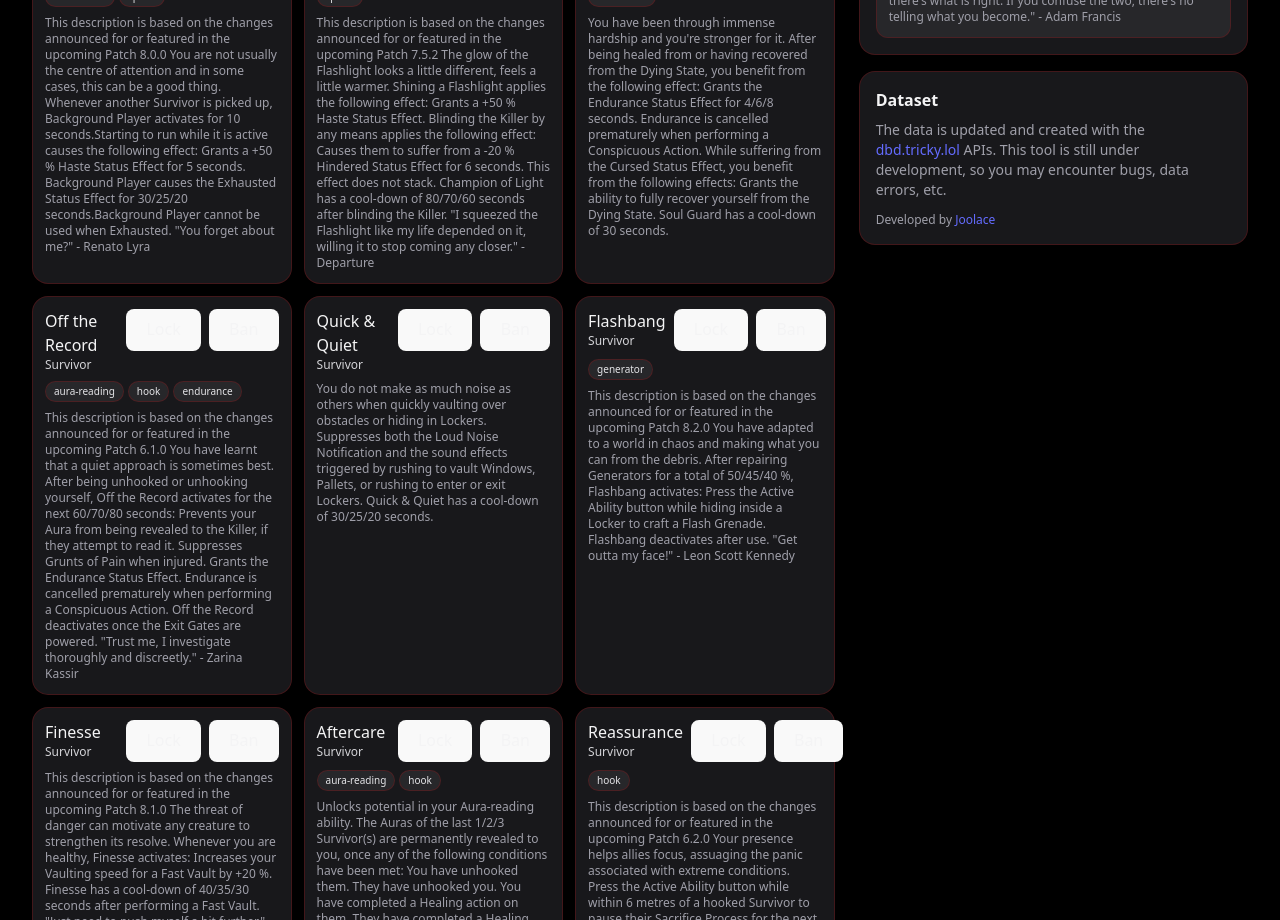
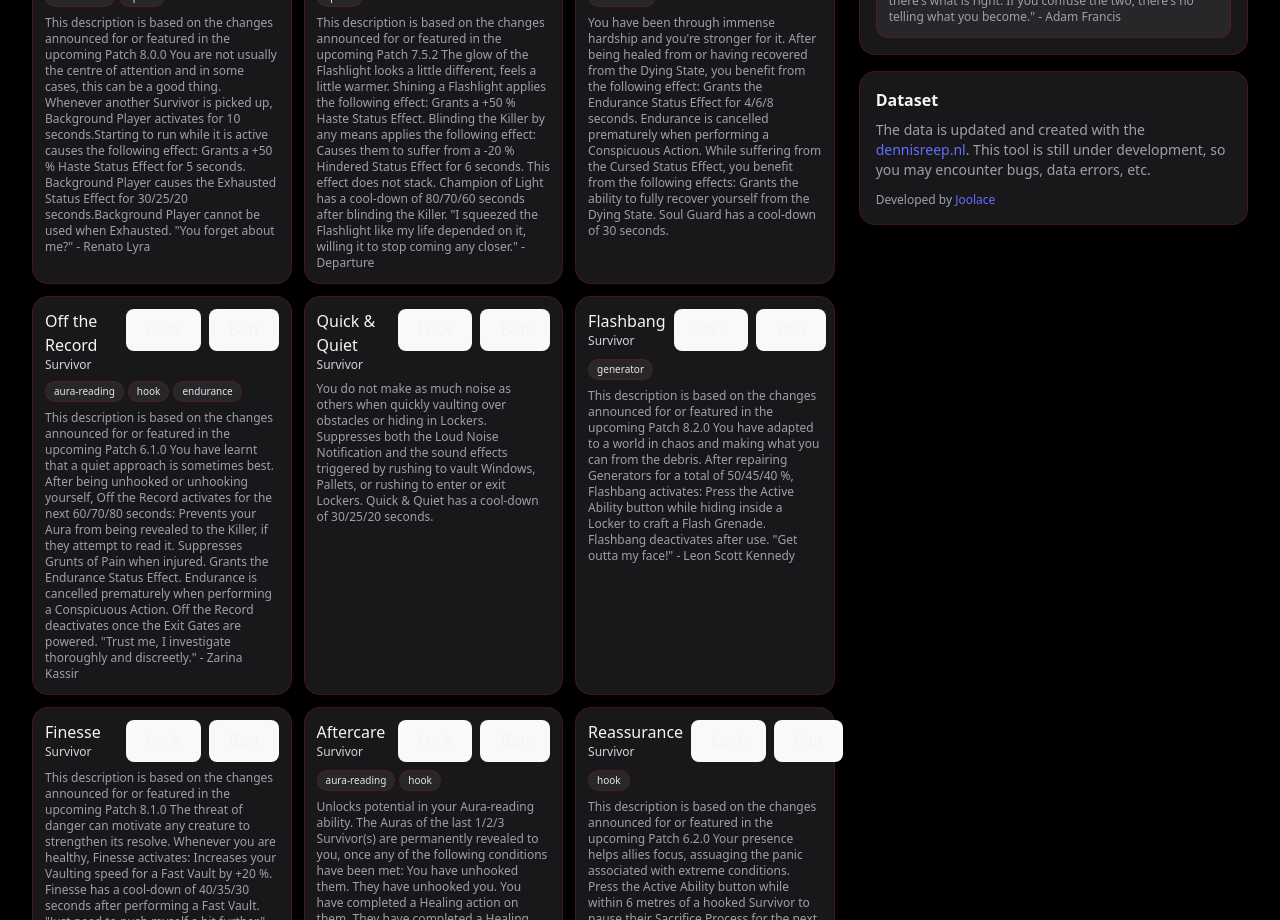
Before and after one commit to Joolace/dbd-build-optimizer, a React (Vite) app: page / in a window 1280 px wide. Shown: the part 1340-2260 px from the top of the page. Built offline with nearby package versions, Linux system fonts and the light colour scheme.

Commit message:
Update App.tsx

```diff
--- a/src/App.tsx
+++ b/src/App.tsx
@@ -307,7 +307,7 @@
 
             <div className="p-4 rounded-2xl bg-zinc-900 border border-red-900/40">
               <h3 className="font-semibold mb-2">Dataset</h3>
-              <p className="text-sm text-zinc-400 mb-3">The data is updated and created with the <a href="https://dbd.tricky.lol" target="_blank">dbd.tricky.lol</a> APIs. This tool is still under development, so you may encounter bugs, data errors, etc. </p>
+              <p className="text-sm text-zinc-400 mb-3">The data is updated and created with the <a href="https://dennisreep.nl/" target="_blank">dennisreep.nl</a>. This tool is still under development, so you may encounter bugs, data errors, etc. </p>
               <p className="text-xs text-zinc-400">Developed by <a href="https://github.com/Joolace/" target="_blank">Joolace</a></p>
             </div>
           </aside>
```
